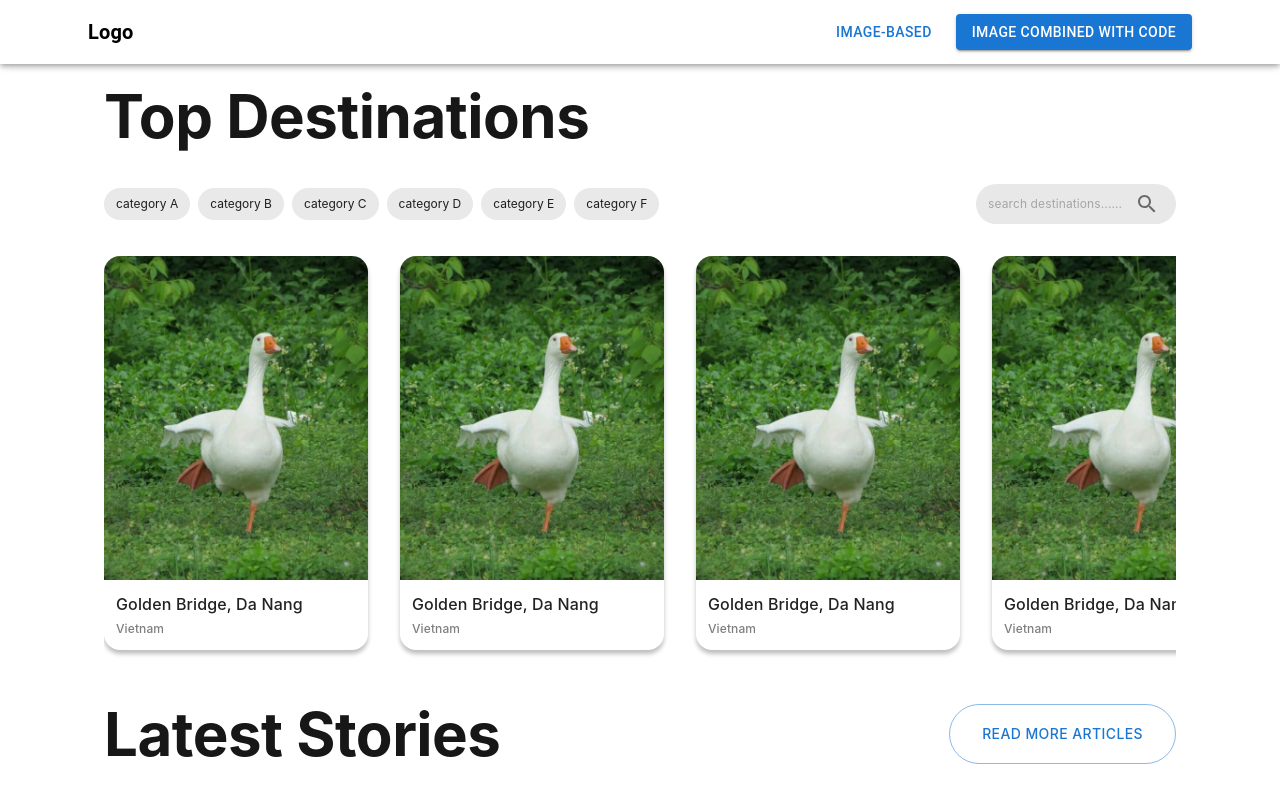
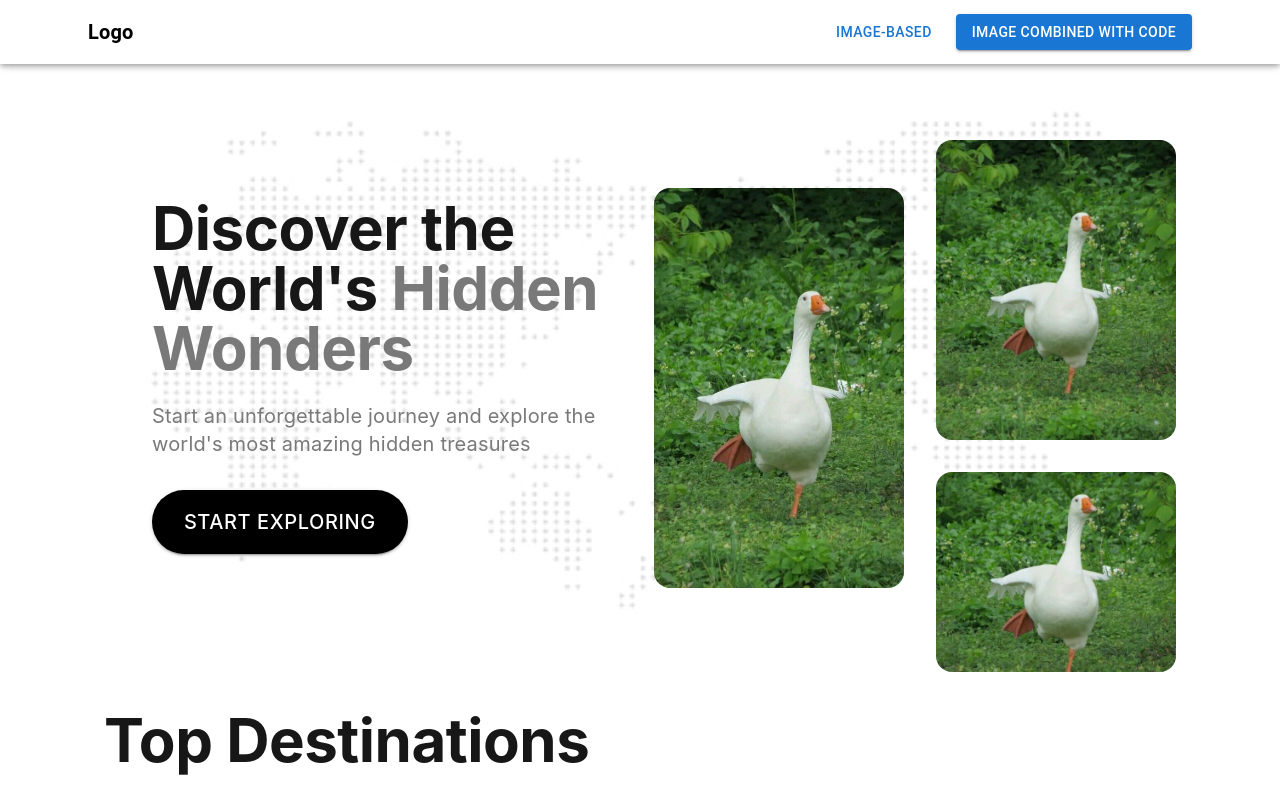
Before and after one commit to Yuki-kykyky/layout-demos, a Next.js app: page / in a window 1280 px wide. Both pictures are taken after a click on the button "IMAGE COMBINED WITH CODE". Shown: the top 800 px of the page. Built offline with nearby package versions, Linux system fonts and the light colour scheme.

Commit message:
init v2 banner-section

```diff
--- /dev/null
+++ b/app/components/v2/banner-section-v2.tsx
@@ -0,0 +1,143 @@
+import { Container, Box, Typography, Button } from "@mui/material";
+import React from "react";
+
+export default function BannerSectionV2() {
+  return (
+    <Container maxWidth="lg">
+      <Box
+        sx={{
+          display: "flex",
+          position: "relative",
+          "&::before": {
+            content: '""',
+            position: "absolute",
+            top: 0,
+            left: 0,
+            right: 0,
+            bottom: 0,
+            backgroundImage: "url('/world-map.jpg')",
+            backgroundSize: "cover",
+            backgroundPosition: "center",
+            opacity: 0.15,
+          },
+        }}
+      >
+        {/* Left Content */}
+        <Box
+          sx={{
+            display: "flex",
+            flexDirection: "column",
+            justifyContent: "center",
+            p: 6,
+            flex: 1,
+            position: "relative", // 确保内容在背景遮罩之上
+            zIndex: 1,
+          }}
+        >
+          <Box sx={{ maxWidth: "450px" }}>
+            <Typography
+              variant="h2"
+              fontFamily="Inter"
+              fontWeight="bold"
+              sx={{
+                mb: 3,
+                lineHeight: "60px",
+              }}
+            >
+              Discover the World&apos;s{" "}
+              <Box
+                component="span"
+                sx={{ color: "#797979", display: "inline" }}
+              >
+                Hidden Wonders
+              </Box>
+            </Typography>
+
+            <Typography
+              sx={{
+                color: "#797979",
+                fontSize: "20px",
+                fontFamily: "Inter",
+                lineHeight: "28px",
+                mb: 4,
+              }}
+            >
+              Start an unforgettable journey and explore the world&apos;s most
+              amazing hidden treasures
+            </Typography>
+
+            <Button
+              variant="contained"
+              sx={{
+                bgcolor: "black",
+                color: "white",
+                borderRadius: "32px",
+                height: "64px",
+                px: 4,
+                fontSize: "20px",
+                fontFamily: "Inter",
+                textTransform: "none",
+                "&:hover": {
+                  bgcolor: "black",
+                },
+              }}
+            >
+              START EXPLORING
+            </Button>
+          </Box>
+        </Box>
+
+        {/* Right Image Group */}
+        <Box
+          sx={{
+            position: "relative",
+            width: "522px",
+            height: "532px",
+            mt: "60px",
+            zIndex: 1,
+          }}
+        >
+          <Box
+            component="img"
+            src="/goooose18.jpg"
+            sx={{
+              position: "absolute",
+              width: "240px",
+              height: "300px",
+              right: 0,
+              top: 0,
+              objectFit: "cover",
+              borderRadius: "16px",
+            }}
+          />
+          <Box
+            component="img"
+            src="/goooose18.jpg"
+            sx={{
+              position: "absolute",
+              width: "250px",
+              height: "400px",
+              left: 0,
+              top: "48px",
+              objectFit: "cover",
+              borderRadius: "16px",
+            }}
+          />
+          <Box
+            component="img"
+            src="/goooose18.jpg"
+            sx={{
+              position: "absolute",
+              width: "240px",
+              height: "200px",
+              right: 0,
+              top: "332px",
+              objectFit: "cover",
+              borderRadius: "16px",
+            }}
+          />
+        </Box>
+      </Box>
+    </Container>
+  );
+}
--- a/app/page.tsx
+++ b/app/page.tsx
@@ -12,6 +12,7 @@ import EmailConnectV2 from "./components/v2/email-connect-v2";
 import HighlightsV2 from "./components/v2/highlights-v2";
 import LatestStoriesV2 from "./components/v2/latest-stories-v2";
 import TopDestinationsV2 from "./components/v2/top-destinations-v2";
+import BannerSectionV2 from "./components/v2/banner-section-v2";
 
 export default function Home() {
   const [version, setVersion] = useState("v1");
@@ -39,6 +40,7 @@ export default function Home() {
         )}
         {version === "v2" && (
           <>
+            <BannerSectionV2 />
             <TopDestinationsV2 />
             <LatestStoriesV2 />
             <HighlightsV2 />
```
